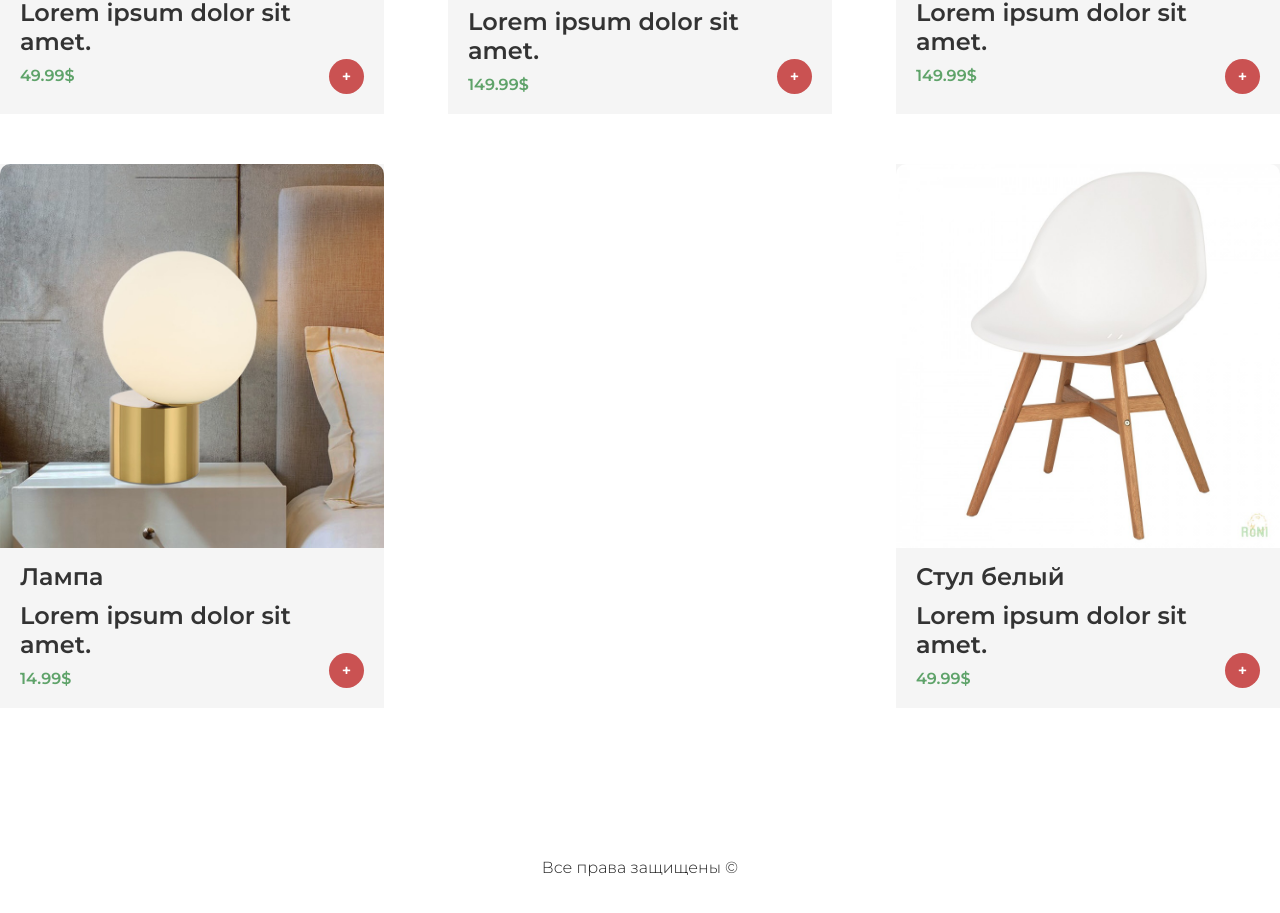
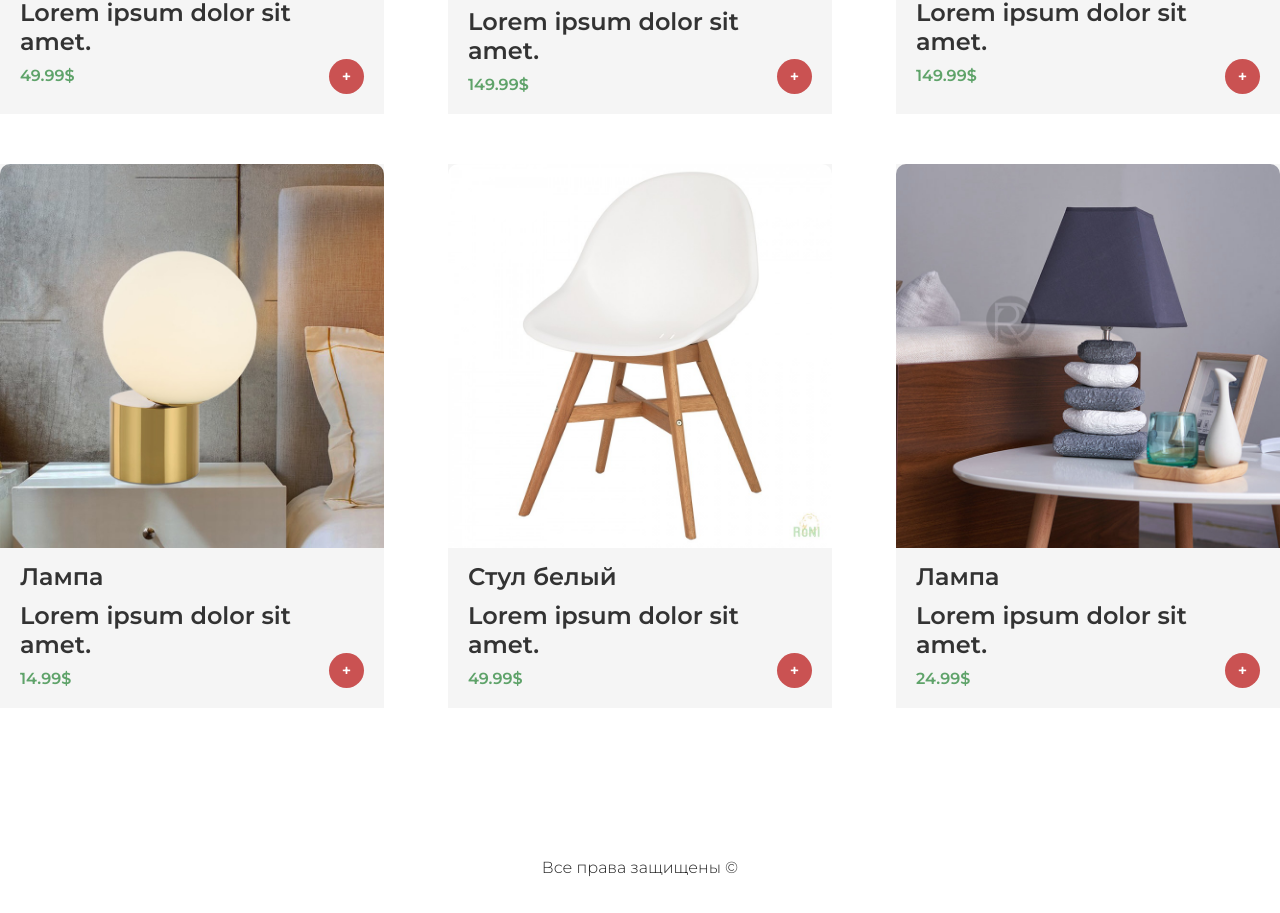
Before and after one commit to horoshopodumaj/shop_on_React, a React (Create React App) app in the folder shop/: page / in a window 1280 px wide. Shown: the part 985-1898 px from the top of the page. Built offline with nearby package versions, Linux system fonts and the light colour scheme.

Commit message:
adding one item item

```diff
--- a/shop/src/App.js
+++ b/shop/src/App.js
@@ -49,6 +49,14 @@
                     category: "chairs",
                     price: "49.99",
                 },
+                {
+                    id: 6,
+                    title: "Лампа",
+                    img: "lamp2.jpg",
+                    desc: "Lorem ipsum dolor sit amet.",
+                    category: "lamps",
+                    price: "24.99",
+                },
             ],
         };
 
```
Also changed, not shown: shop/public/img/lamp2.jpg (added).
